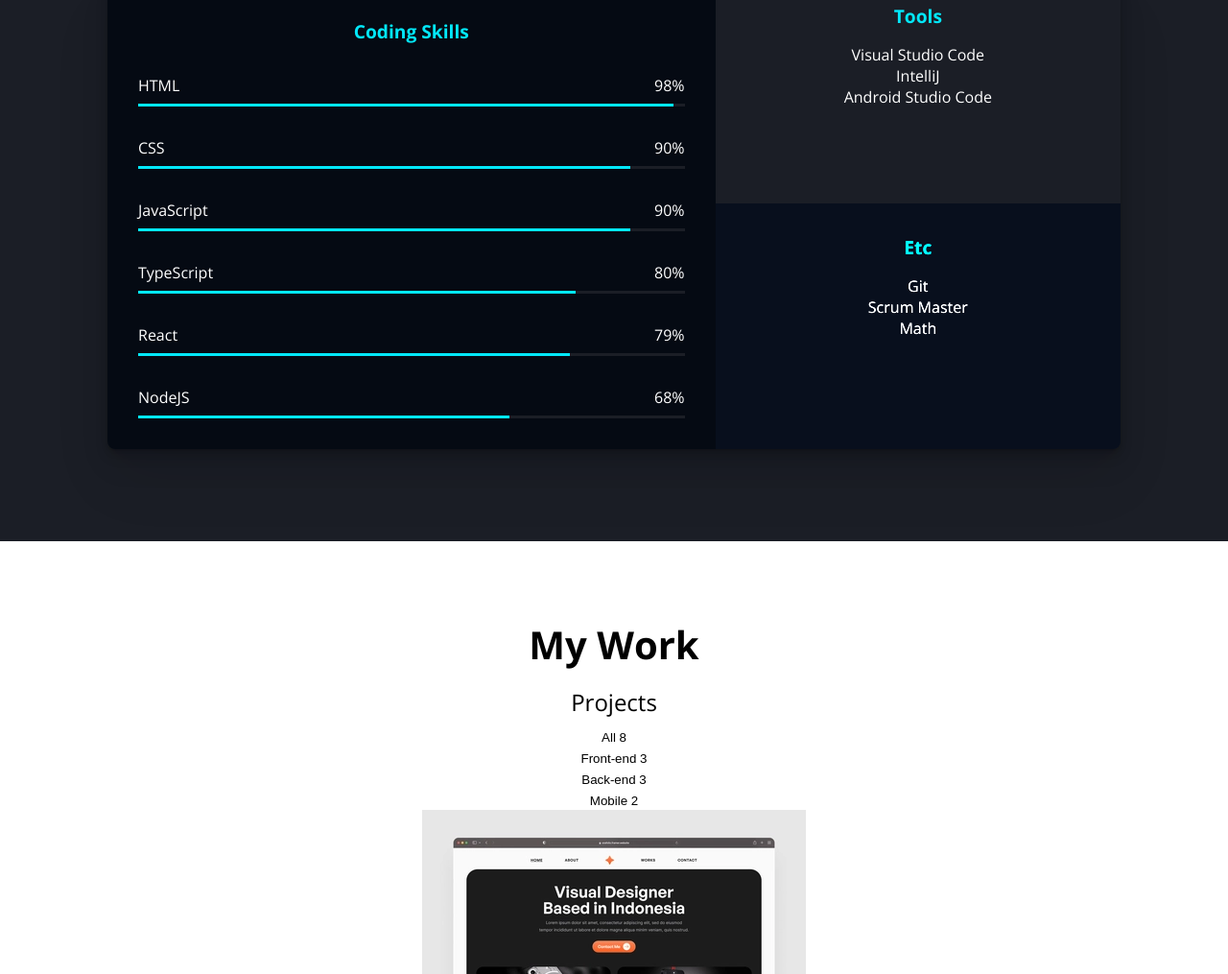
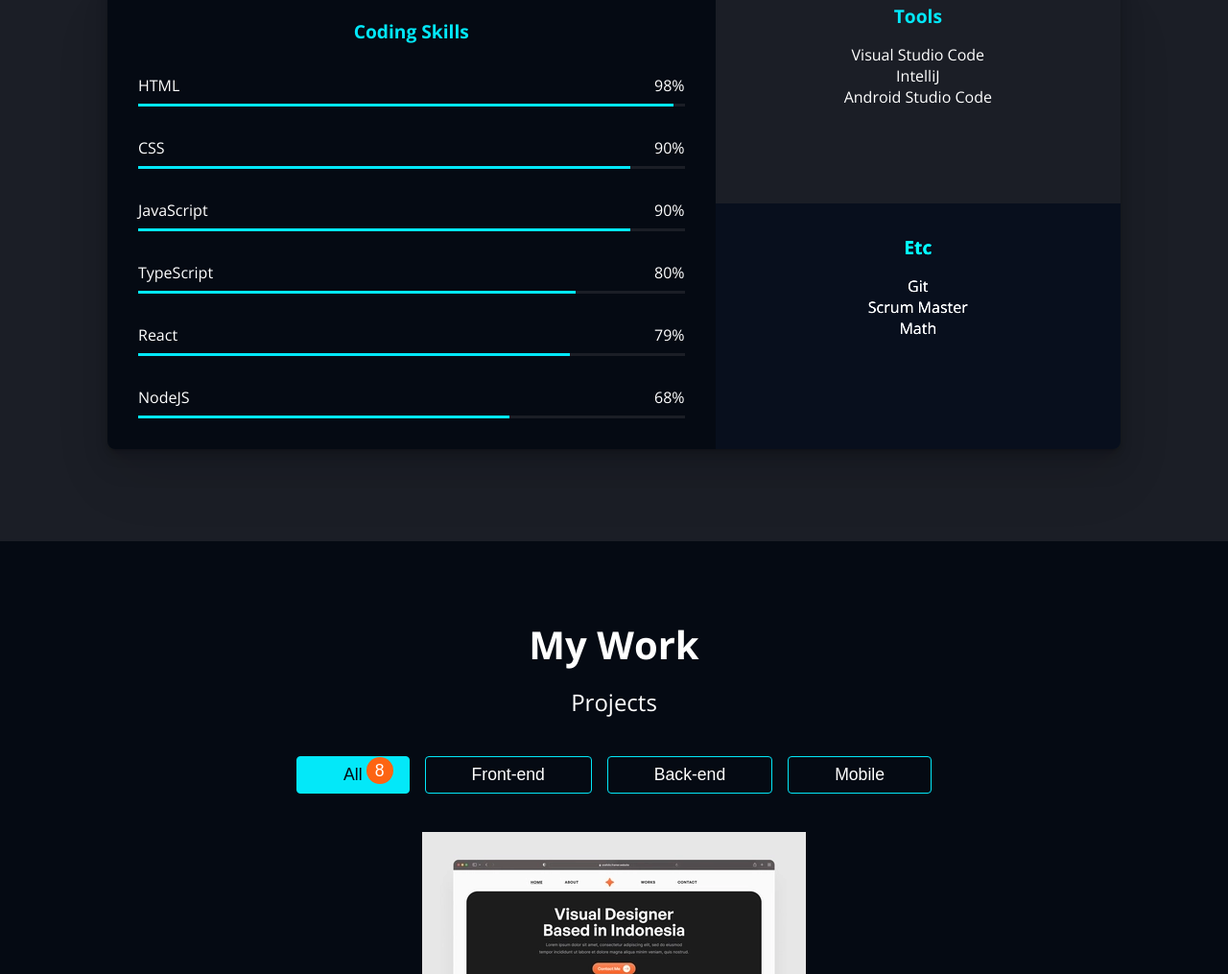
Before and after one commit to takgeun-O/takgeun-o.github.io, a plain HTML site: page index.html in a window 1280 px wide. Shown: the part 1785-2800 px from the top of the page at 96% size. Drawn offline with nearby package versions, Linux system fonts and the light colour scheme.

Commit message:
CSS-Work-Category

```diff
--- a/css/style.css
+++ b/css/style.css
@@ -4,7 +4,7 @@
   --color-primary: var(--color-black);
   --color-primary-variant: var(--color-gray);
   --color-accent: var(--color-blue);
-  --color-accent-variant: var(--color-oran);
+  --color-accent-variant: var(--color-orange);
   --color-text: var(--color-white);
 
   /* Colors */
@@ -86,6 +86,7 @@
   display: flex;
   justify-content: space-between;
   align-items: center;
+  z-index: 1;
 }
 
 .header__logo {
@@ -293,3 +294,52 @@
   height: 3px;
   background-color: var(--color-accent);
 }
+
+/* Work */
+#work {
+  background-color: var(--color-primary);
+  color: var(--color-text);
+}
+
+.categories {
+  display: flex;
+  justify-content: center;
+  margin: 2.5rem;
+  gap: 1rem;
+}
+
+.category {
+  position: relative;
+  color: var(--color-text);
+  font-size: 1.1rem;
+  padding: 0.5rem 3rem;
+  border-radius: 4px;
+  border: 1px solid var(--color-accent);
+  cursor: pointer;
+  white-space: nowrap;
+}
+
+.category--selected {
+  background-color: var(--color-accent);
+  color: var(--color-primary);
+}
+
+.category__count {
+  opacity: 0;
+  position: absolute;
+  top: -20px;
+  right: 16px;
+  width: 28px;
+  height: 28px;
+  line-height: 28px;
+  border-radius: 100%;
+  background-color: var(--color-accent-variant);
+  color: var(--color-text);
+  transition: all 250ms ease-in;
+}
+
+.category--selected .category__count,
+.category:hover .category__count {
+  opacity: 1;
+  top: 0;
+}
--- a/index.html
+++ b/index.html
@@ -168,21 +168,22 @@
         </div>
       </section>
       <!-- Work -->
-      <section id="Work" class="section">
-        <h2 class="title">My Work</h2>
+      <section id="work" class="section">
+        <div class="max-container">
+            <h2 class="title">My Work</h2>
         <p class="description">Projects</p>
-        <ul>
+        <ul class="categories">
           <li>
-            <button>All <span>8</span></button>
+            <button class="category category--selected">All <span class="category__count">8</span></button>
           </li>
           <li>
-            <button>Front-end <span>3</span></button>
+            <button class="category">Front-end <span class="category__count">3</span></button>
           </li>
           <li>
-            <button>Back-end <span>3</span></button>
+            <button class="category">Back-end <span class="category__count">3</span></button>
           </li>
           <li>
-            <button>Mobile <span>2</span></button>
+            <button class="category">Mobile <span class="category__count">2</span></button>
           </li>
         </ul>
         <ul>
@@ -259,6 +260,7 @@
             </a>
           </li>
         </ul>
+        </div>
       </section>
       <!-- Testimonials -->
       <section id="Testimonial" class="section">
```
